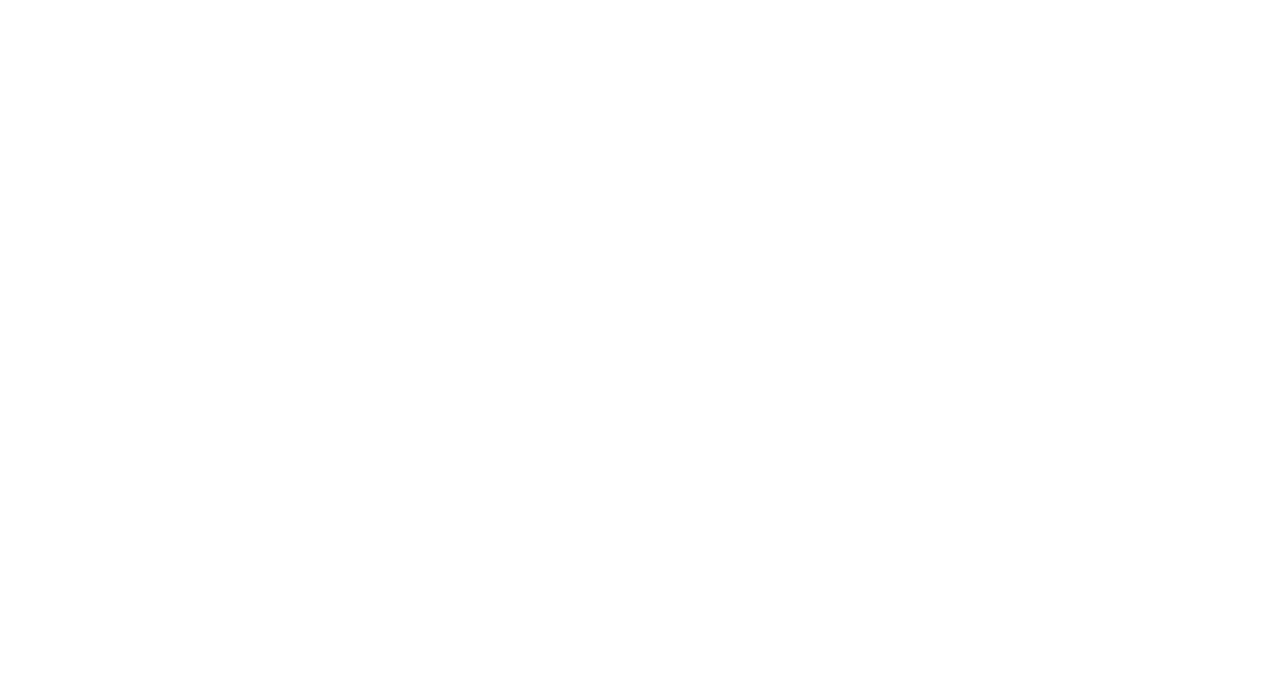
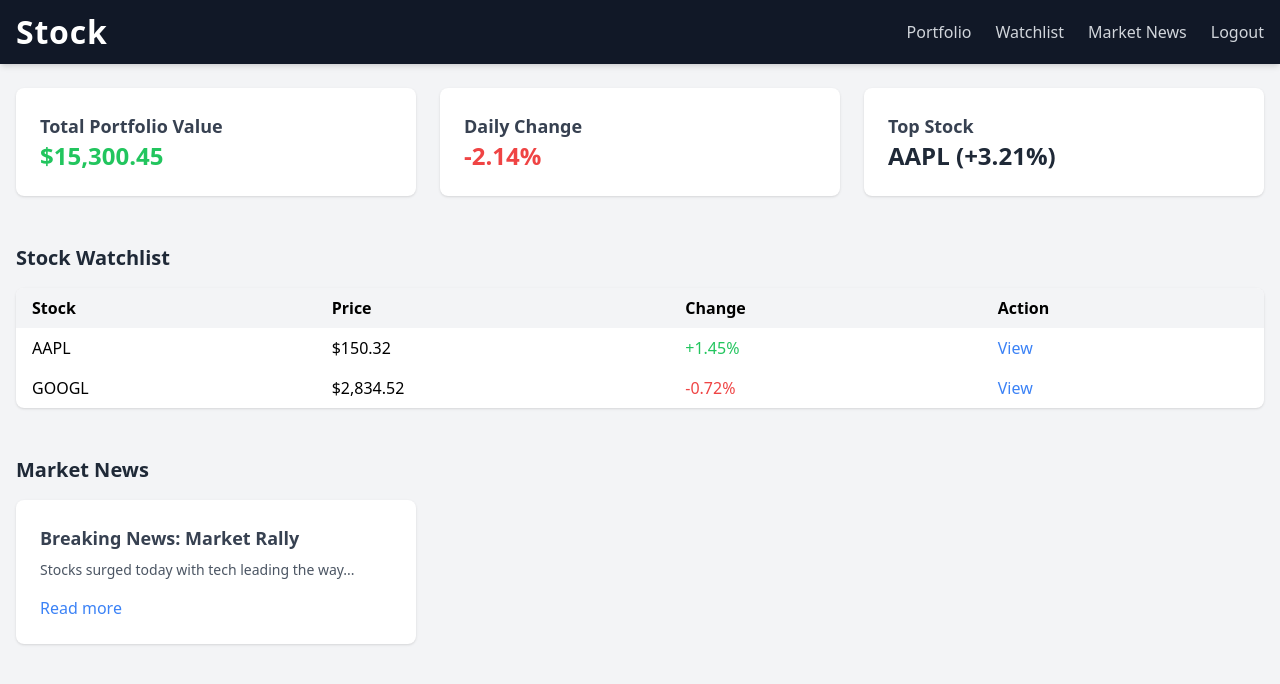
Before and after one commit to y-naaz/Learning_React, a React (Create React App) app: page /dashboard in a window 1280 px wide. Before the commit this address had no page. Shown: the top 684 px of the page. Built offline with nearby package versions, Linux system fonts and the light colour scheme.

Commit message:
Modified Dashboard and added maket news sections

```diff
--- a/package.json
+++ b/package.json
@@ -7,7 +7,8 @@
     "react": "^19.0.0",
     "react-dom": "^19.0.0",
     "react-router-dom": "^7.1.1",
-    "react-scripts": "5.0.1"
+    "react-scripts": "5.0.1",
+    "sweetalert2": "^11.15.8"
   },
   "scripts": {
     "start": "react-scripts start",
--- a/src/App.css
+++ b/src/App.css
@@ -9,3 +9,19 @@
 .App {
   text-align: center;
 }
+
+/* CSS for fade-in and fade-out effects */
+.logo-text {
+  display: inline-block;
+  font-size: 2rem;
+  font-weight: bold;
+  transition: opacity 1s ease-in-out;
+}
+
+.hidden {
+  opacity: 0;
+}
+
+.visible {
+  opacity: 1;
+}
--- a/src/App.js
+++ b/src/App.js
@@ -2,6 +2,9 @@ import React from "react";
 import { BrowserRouter as Router, Route, Routes,Navigate } from "react-router-dom";
 import Login from "./components/login";
 import Signup from "./components/signup";
+import Dashboard from "./components/Dashboard";
+import MarketNews from "./components/MarketNews";
+
 import './App.css';
 
 function App() {
@@ -11,6 +14,8 @@ function App() {
       <Route path="/" element={<Navigate to="/login" />} />
       <Route path="/login" element={<Login />} />
       <Route path="/signup" element={<Signup />} />
+      <Route path="/dashboard" element={<Dashboard />} />
+      <Route path="/market-news" element={<MarketNews />} />
       </Routes>
     </Router>
   );
--- a/src/components/Dashboard.js
+++ b/src/components/Dashboard.js
@@ -1,29 +1,53 @@
-import React from "react";
+import React, { useState, useEffect } from "react";
+import Navbar from "./Navbar"; // Import the Navbar component
+import { useNavigate } from "react-router-dom"; // Import useNavigate
+// Remove Logout import from here since it's used inside Navbar
+
+const texts = ["Stock", "Invest", "Portfolio", "TrackPORT"];
 
 const Dashboard = () => {
+  const [isMobileMenuOpen, setIsMobileMenuOpen] = useState(false);
+  const [logoText, setLogoText] = useState("TrackPORT");
+  const [isTextVisible, setIsTextVisible] = useState(true);
+  const [index, setIndex] = useState(0);
+  const navigate = useNavigate(); // This is passed to Navbar
+
+  useEffect(() => {
+    const timer = setTimeout(() => {
+      setIsTextVisible(false); // Fade out current text
+      setTimeout(() => {
+        setLogoText(texts[index]);
+        setIndex((prevIndex) => (prevIndex + 1) % texts.length); // Cycle to next text
+        setIsTextVisible(true); // Fade in new text
+      }, 1500); // Wait for the fade-out before changing the text
+    }, 3000); // Change text after 2 seconds
+
+    return () => clearTimeout(timer); // Clean up the timer
+  }, [index]);
+
   return (
     <div className="min-h-screen bg-gray-100">
-      {/* Header */}
-      <header className="bg-white shadow-md">
-        <div className="container mx-auto px-4 py-4 flex justify-between items-center">
-          <h1 className="text-2xl font-bold text-gray-800">Stock Tracker</h1>
-          <nav className="flex space-x-4">
-            <a href="#portfolio" className="text-gray-600 hover:text-gray-900">Portfolio</a>
-            <a href="#watchlist" className="text-gray-600 hover:text-gray-900">Watchlist</a>
-            <a href="#logout" className="text-gray-600 hover:text-gray-900">Logout</a>
-          </nav>
-        </div>
-      </header>
-
+      {/* Navbar */}
+      <Navbar
+        logoText={logoText}
+        isTextVisible={isTextVisible}
+        setIsMobileMenuOpen={setIsMobileMenuOpen}
+        isMobileMenuOpen={isMobileMenuOpen}
+        navigate={navigate} // Pass navigate prop to Navbar
+      />
       {/* Portfolio Summary */}
       <section className="container mx-auto px-4 py-6">
         <div className="grid grid-cols-1 md:grid-cols-3 gap-6">
           <div className="bg-white p-6 shadow rounded-lg">
-            <h2 className="text-lg font-semibold text-gray-700">Total Portfolio Value</h2>
+            <h2 className="text-lg font-semibold text-gray-700">
+              Total Portfolio Value
+            </h2>
             <p className="text-2xl font-bold text-green-500">$15,300.45</p>
           </div>
           <div className="bg-white p-6 shadow rounded-lg">
-            <h2 className="text-lg font-semibold text-gray-700">Daily Change</h2>
+            <h2 className="text-lg font-semibold text-gray-700">
+              Daily Change
+            </h2>
             <p className="text-2xl font-bold text-red-500">-2.14%</p>
           </div>
           <div className="bg-white p-6 shadow rounded-lg">
@@ -35,7 +59,9 @@ const Dashboard = () => {
 
       {/* Watchlist */}
       <section className="container mx-auto px-4 py-6">
-        <h2 className="text-xl font-bold text-gray-800 mb-4">Stock Watchlist</h2>
+        <h2 className="text-xl font-bold text-gray-800 mb-4">
+          Stock Watchlist
+        </h2>
         <div className="bg-white shadow rounded-lg overflow-hidden">
           <table className="min-w-full table-auto">
             <thead>
@@ -52,7 +78,9 @@ const Dashboard = () => {
                 <td className="px-4 py-2">$150.32</td>
                 <td className="px-4 py-2 text-green-500">+1.45%</td>
                 <td className="px-4 py-2">
-                  <button className="text-blue-500 hover:underline">View</button>
+                  <button className="text-blue-500 hover:underline">
+                    View
+                  </button>
                 </td>
               </tr>
               <tr>
@@ -60,7 +88,9 @@ const Dashboard = () => {
                 <td className="px-4 py-2">$2,834.52</td>
                 <td className="px-4 py-2 text-red-500">-0.72%</td>
                 <td className="px-4 py-2">
-                  <button className="text-blue-500 hover:underline">View</button>
+                  <button className="text-blue-500 hover:underline">
+                    View
+                  </button>
                 </td>
               </tr>
             </tbody>
@@ -73,11 +103,18 @@ const Dashboard = () => {
         <h2 className="text-xl font-bold text-gray-800 mb-4">Market News</h2>
         <div className="grid grid-cols-1 md:grid-cols-2 lg:grid-cols-3 gap-6">
           <article className="bg-white p-6 shadow rounded-lg">
-            <h3 className="text-lg font-bold text-gray-700">Breaking News: Market Rally</h3>
+            <h3 className="text-lg font-bold text-gray-700">
+              Breaking News: Market Rally
+            </h3>
             <p className="text-sm text-gray-600 mt-2">
               Stocks surged today with tech leading the way...
             </p>
-            <a href="#readmore" className="text-blue-500 hover:underline mt-4 block">Read more</a>
+            <a
+              href="#readmore"
+              className="text-blue-500 hover:underline mt-4 block"
+            >
+              Read more
+            </a>
           </article>
           {/* Add more news articles */}
         </div>
--- /dev/null
+++ b/src/components/Logout.js
@@ -0,0 +1,57 @@
+import React from "react";
+import Swal from "sweetalert2";
+import { useNavigate } from "react-router-dom";
+
+const Logout = () => {
+  const navigate = useNavigate();
+
+  const handleLogout = () => {
+    Swal.fire({
+      title: "<span style='color: #FFD700;'>Confirm Logout</span>",
+      html: "<p style='color: #d1d5db; font-size: 16px;'>Are you sure you want to log out of your account?</p>",
+      icon: "warning",
+      background: "#1f2937", // Dark background to match your theme
+      color: "#ffffff", // White text
+      showCancelButton: true,
+      confirmButtonColor: "#f59e0b", // Yellow (matches hover effect)
+      cancelButtonColor: "#ef4444", // Red (for cancel)
+      confirmButtonText: "Yes, Logout",
+      cancelButtonText: "Cancel",
+      customClass: {
+        popup: "rounded-lg shadow-lg",
+        confirmButton: "text-white font-bold py-2 px-4 rounded",
+        cancelButton: "text-white font-bold py-2 px-4 rounded",
+      },
+    }).then((result) => {
+      if (result.isConfirmed) {
+        Swal.fire({
+          title: "<span style='color: #4ade80;'>Logged Out!</span>",
+          html: "<p style='color: #d1d5db; font-size: 16px;'>You have been logged out successfully.</p>",
+          icon: "success",
+          background: "#1f2937",
+          color: "#ffffff",
+          confirmButtonColor: "#f59e0b",
+          confirmButtonText: "OK",
+          customClass: {
+            popup: "rounded-lg shadow-lg",
+            confirmButton: "text-white font-bold py-2 px-4 rounded",
+          },
+        });
+        navigate("/login"); // Redirect to the login page
+      }
+    });
+  };
+
+
+  return (
+    <button
+      onClick={handleLogout}
+      className="relative group text-gray-300 hover:text-red-500 transition duration-300"
+    >
+      Logout
+      <div className="absolute bottom-0 left-1/2 w-0 h-[2px] bg-red-500 transition-all duration-300 transform -translate-x-1/2 group-hover:w-full"></div>
+    </button>
+  );
+};
+
+export default Logout;
--- /dev/null
+++ b/src/components/MarketNews.js
@@ -0,0 +1,39 @@
+import React from "react";
+
+const MarketNews = () => {
+  return (
+    <div className="min-h-screen bg-gray-100">
+      <header className="bg-gray-900 text-white py-4 shadow-md">
+        <div className="container mx-auto px-4 flex justify-between items-center">
+          <h1 className="text-xl font-bold tracking-wide">Market News</h1>
+          <a
+            href="/"
+            className="text-gray-300 hover:text-white transition duration-300"
+          >
+            Back to Dashboard
+          </a>
+        </div>
+      </header>
+      <main className="container mx-auto px-4 py-6">
+        <h2 className="text-2xl font-bold text-gray-800 mb-4">Latest Market News</h2>
+        <div className="grid grid-cols-1 md:grid-cols-2 lg:grid-cols-3 gap-6">
+          <article className="bg-white p-6 shadow rounded-lg">
+            <h3 className="text-lg font-bold text-gray-700">Market Update</h3>
+            <p className="text-sm text-gray-600 mt-2">
+              Stocks rallied today led by strong tech earnings...
+            </p>
+            <a
+              href="#readmore"
+              className="text-blue-500 hover:underline mt-4 block"
+            >
+              Read more
+            </a>
+          </article>
+          {/* Add more news articles */}
+        </div>
+      </main>
+    </div>
+  );
+};
+
+export default MarketNews;
--- /dev/null
+++ b/src/components/Navbar.js
@@ -0,0 +1,96 @@
+import React from "react";
+import { useNavigate } from "react-router-dom";
+import Logout from "./Logout"; // Import the Logout component
+
+const Navbar = ({ logoText, isTextVisible, setIsMobileMenuOpen, isMobileMenuOpen }) => {
+  const navigate = useNavigate();
+
+  return (
+    <header className="bg-gray-900 shadow-md text-white sticky top-0 z-50">
+      <div className="container mx-auto px-4 py-4 flex justify-between items-center">
+        {/* Logo with fade transition */}
+        <h1
+          className={`text-2xl font-bold tracking-wide text-white hover:text-yellow-500 transition-colors logo-text ${isTextVisible ? "visible" : "hidden"}`}
+        >
+          {logoText}
+        </h1>
+
+        {/* Desktop Menu */}
+        <nav className="flex space-x-6">
+          {/* Portfolio */}
+          <button
+            className="relative group text-gray-300 hover:text-white transition-colors"
+            onClick={() => navigate("/portfolio")}
+          >
+            Portfolio
+            <div className="absolute left-1/2 bottom-0 w-0 h-[2px] bg-white transform -translate-x-1/2 transition-all duration-300 group-hover:w-full"></div>
+          </button>
+          {/* Watchlist */}
+          <button
+            className="relative group text-gray-300 hover:text-white transition-colors"
+            onClick={() => navigate("/watchlist")}
+          >
+            Watchlist
+            <div className="absolute left-1/2 bottom-0 w-0 h-[2px] bg-white transform -translate-x-1/2 transition-all duration-300 group-hover:w-full"></div>
+          </button>
+          {/* Market News */}
+          <button
+            className="relative group text-gray-300 hover:text-white transition-colors"
+            onClick={() => navigate("/market-news")}
+          >
+            Market News
+            <div className="absolute left-1/2 bottom-0 w-0 h-[2px] bg-white transform -translate-x-1/2 transition-all duration-300 group-hover:w-full"></div>
+          </button>
+          {/* Logout */}
+          <Logout />
+        </nav>
+
+        {/* Mobile Menu Button */}
+        <div className="md:hidden">
+          <button
+            className="text-gray-300 hover:text-white focus:outline-none"
+            onClick={() => setIsMobileMenuOpen(!isMobileMenuOpen)}
+          >
+            ☰
+          </button>
+        </div>
+      </div>
+
+      {/* Mobile Dropdown Menu */}
+      {isMobileMenuOpen && (
+        <div className="md:hidden bg-gray-800 text-white">
+          <button
+            className="block px-4 py-2 text-gray-300 hover:bg-gray-700 hover:text-white"
+            onClick={() => {
+              navigate("/portfolio");
+              setIsMobileMenuOpen(false);
+            }}
+          >
+            Portfolio
+          </button>
+          <button
+            className="block px-4 py-2 text-gray-300 hover:bg-gray-700 hover:text-white"
+            onClick={() => {
+              navigate("/watchlist");
+              setIsMobileMenuOpen(false);
+            }}
+          >
+            Watchlist
+          </button>
+          <button
+            className="block px-4 py-2 text-gray-300 hover:bg-gray-700 hover:text-white"
+            onClick={() => {
+              navigate("/market-news");
+              setIsMobileMenuOpen(false);
+            }}
+          >
+            Market News
+          </button>
+          <Logout />
+        </div>
+      )}
+    </header>
+  );
+};
+
+export default Navbar;
--- a/src/components/login.js
+++ b/src/components/login.js
@@ -1,33 +1,42 @@
 import React, { useState } from "react";
+import { useNavigate } from "react-router-dom";
 
 const Login = () => {
   const [email, setEmail] = useState("");
   const [password, setPassword] = useState("");
+  const navigate = useNavigate();
 
   const handleLogin = (e) => {
     e.preventDefault();
-    // Add your login logic here
-    console.log({ email, password });
+    if (email && password) {
+      console.log({ email, password });
+
+      // Simulate successful login and navigate to the Dashboard
+      navigate("/dashboard");
+    } else {
+      alert("Please fill in all required fields!");
+    }
   };
 
   return (
     <div className="min-h-screen flex justify-center items-center bg-zinc-900 p-4 ">
-      {/* Container with Rounded Edges */}
       <div className="flex w-full max-w-2xl rounded-2xl shadow-lg overflow-hidden bg-white transition-shadow duration-1000 hover:shadow-2xl hover:shadow-cyan-400">
-        {/* Left Side - Image Section */}
-        <div className="hidden lg:block w-1/2 bg-cover bg-center rounded-l-2xl imgdiv"
-             style={{ backgroundImage: "url('https://img.freepik.com/free-vector/stock-market-illustration-with-bull-bear_1017-9635.jpg?t=st=1735731306~exp=1735734906~hmac=d2610fd1194f49ee9b28a52c551576d3d42636e496c6967661d2fcf6857b2d81&w=740')",
-              }}>
-          <div className="h-full text-white flex flex-col justify-center items-center  p-7">
-            <h1 className="text-3xl font-bold ">Welcome Back!</h1>
+        <div
+          className="lg:block w-1/2 bg-cover bg-center rounded-l-2xl imgdiv"
+          style={{
+            backgroundImage:
+              "url('https://img.freepik.com/free-vector/stock-market-illustration-with-bull-bear_1017-9635.jpg?t=st=1735731306~exp=1735734906~hmac=d2610fd1194f49ee9b28a52c551576d3d42636e496c6967661d2fcf6857b2d81&w=740')",
+          }}
+        >
+          <div className="h-full text-white flex flex-col justify-center items-center p-7">
+            <h1 className="text-3xl font-bold">Welcome Back!</h1>
             <p className="mt-4 text-center">
-              Manage your stock portfolio efficiently and track market trends in one place.
-
+              Manage your stock portfolio efficiently and track market trends
+              in one place.
             </p>
           </div>
         </div>
 
-        {/* Right Side - Login Form */}
         <div className="flex flex-col justify-center items-center w-full lg:w-1/2 p-7">
           <div className="w-full max-w-sm">
             <h2 className="text-2xl font-bold text-center text-gray-700 mb-6">
--- a/src/components/signup.js
+++ b/src/components/signup.js
@@ -1,5 +1,6 @@
 import React, { useState } from "react";
-import signupImage from '../assets/signupImage.jpg';
+import { useNavigate } from "react-router-dom"; // Import the useNavigate hook
+import signupImage from "../assets/signupImage.jpg";
 
 const SignupForm = () => {
   const [formData, setFormData] = useState({
@@ -8,6 +9,8 @@ const SignupForm = () => {
     password: "",
     confirmPassword: "",
   });
+
+  const navigate = useNavigate(); // Initialize the navigate function
 
   const handleChange = (e) => {
     const { name, value } = e.target;
@@ -27,7 +30,12 @@ const SignupForm = () => {
       alert("Passwords do not match!");
       return;
     }
+
+    // Simulate signup logic
     console.log("Form Data Submitted:", formData);
+
+    // Redirect to the Dashboard after successful signup
+    navigate("/dashboard");
   };
 
   return (
@@ -40,7 +48,10 @@ const SignupForm = () => {
           </h1>
           <form onSubmit={handleSubmit}>
             <div className="mb-4">
-              <label className="block text-sm font-medium text-gray-700" htmlFor="fullName">
+              <label
+                className="block text-sm font-medium text-gray-700"
+                htmlFor="fullName"
+              >
                 Your Name
               </label>
               <input
@@ -55,7 +66,10 @@ const SignupForm = () => {
             </div>
 
             <div className="mb-4">
-              <label className="block text-sm font-medium text-gray-700" htmlFor="email">
+              <label
+                className="block text-sm font-medium text-gray-700"
+                htmlFor="email"
+              >
                 Email Address
               </label>
               <input
@@ -70,7 +84,10 @@ const SignupForm = () => {
             </div>
 
             <div className="mb-4">
-              <label className="block text-sm font-medium text-gray-700" htmlFor="password">
+              <label
+                className="block text-sm font-medium text-gray-700"
+                htmlFor="password"
+              >
                 Create Password
               </label>
               <input
@@ -85,7 +102,10 @@ const SignupForm = () => {
             </div>
 
             <div className="mb-4">
-              <label className="block text-sm font-medium text-gray-700" htmlFor="confirmPassword">
+              <label
+                className="block text-sm font-medium text-gray-700"
+                htmlFor="confirmPassword"
+              >
                 Confirm Password
               </label>
               <input
@@ -106,8 +126,17 @@ const SignupForm = () => {
                 required
                 className="h-4 w-4 text-blue-600 border-gray-300 rounded focus:ring-blue-500"
               />
-              <label htmlFor="terms" className="ml-2 block text-sm text-gray-900">
-                I agree to the <a href="/terms" className="text-blue-600 hover:underline">Terms of Service</a>
+              <label
+                htmlFor="terms"
+                className="ml-2 block text-sm text-gray-900"
+              >
+                I agree to the{" "}
+                <a
+                  href="/terms"
+                  className="text-blue-600 hover:underline"
+                >
+                  Terms of Service
+                </a>
               </label>
             </div>
 
@@ -116,7 +145,13 @@ const SignupForm = () => {
             </button>
 
             <p className="mt-4 text-center text-sm text-gray-600">
-              Already have an account? <a href="/login" className="text-blue-600 hover:underline">Login</a>
+              Already have an account?{" "}
+              <a
+                href="/login"
+                className="text-blue-600 hover:underline"
+              >
+                Login
+              </a>
             </p>
           </form>
         </div>
@@ -124,7 +159,7 @@ const SignupForm = () => {
 
       {/* Right Section: Image */}
       <div
-        className="hidden md:flex w-1/2 items-center justify-center"
+        className="md:flex w-1/2 items-center justify-center"
         style={{
           background: `linear-gradient(rgba(0, 0, 0, 0.6), rgba(0, 0, 0, 0.6)), url(${signupImage})`,
           backgroundSize: "cover",
@@ -132,8 +167,12 @@ const SignupForm = () => {
         }}
       >
         <div className="text-center text-white px-8">
-          <h2 className="text-2xl font-bold mb-4">Discover Insights with Ease</h2>
-          <p className="text-lg">Track market trends and analytics effortlessly.</p>
+          <h2 className="text-2xl font-bold mb-4">
+            Discover Insights with Ease
+          </h2>
+          <p className="text-lg">
+            Track market trends and analytics effortlessly.
+          </p>
         </div>
       </div>
     </div>
```
Also changed, not shown: 1 other file (tests, documents, lock files or other folders).
